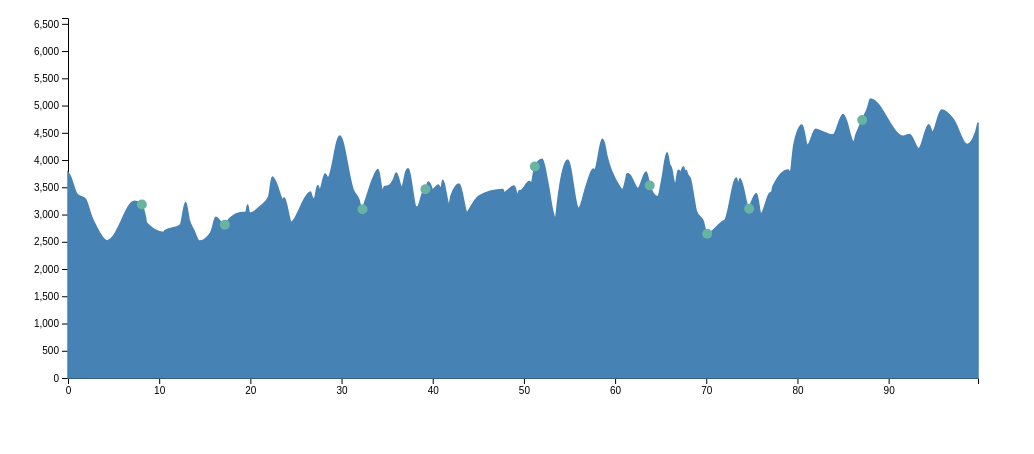
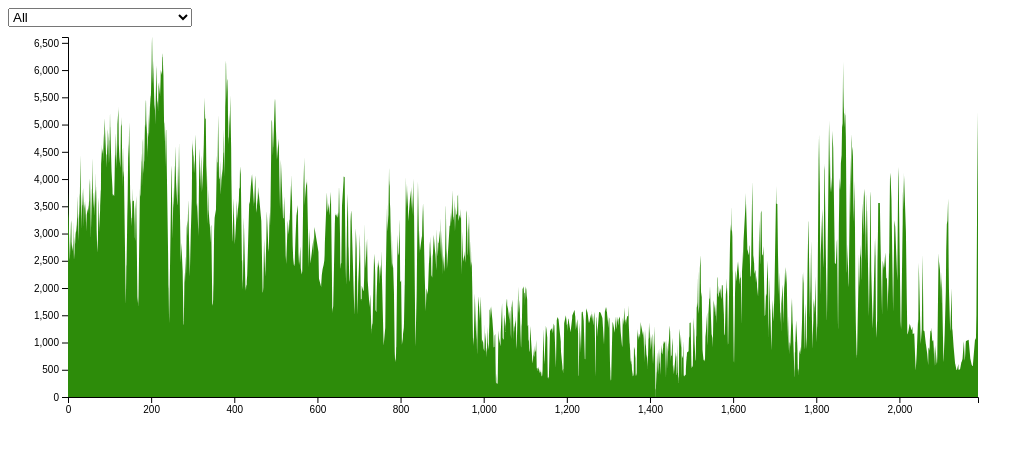
Before and after one commit to kitchensjn/trail-data-viz, a plain HTML site: page d3-charts/elevation.html in a window 1280 px wide. Shown: the whole page, without its empty margins (0-1034 px from the left). Drawn offline with nearby package versions, Linux system fonts and the light colour scheme.

Commit message:
Dropdown menu

```diff
--- a/d3-charts/elevation.html
+++ b/d3-charts/elevation.html
@@ -13,10 +13,26 @@
     </head>
 
     <body>
+
+        <select id="stateSelect"></select>
         <!-- Create a div where the graph will take place -->
         <div id="elevation"></div>
 
         <script>
+
+
+          var stateInfo = d3.csv("../data/AT-states.csv",
+            function(data) {
+              // add the options to the button
+              d3.select("#stateSelect")
+                .selectAll('myOptions')
+                .data(data)
+                .enter()
+                .append('option')
+                .text(function (d) { return d.State; }) // text showed in the menu
+                .attr("value", function (d) { return [d.Start, d.End]; }) // corresponding value returned by the button
+            }
+          )
 
           // set the dimensions and margins of the graph
           var margin = {top: 10, right: 30, bottom: 30, left: 60},
@@ -32,24 +48,45 @@
               .attr("transform",
                     "translate(" + margin.left + "," + margin.top + ")");
 
+          function tooltip(data) {
+
+            var Tooltip = d3.select("#elevation")
+              .append("div")
+              .style("opacity", 0)
+              .attr("class", "tooltip")
+              .style("background-color", "white")
+              .style("border", "solid")
+              .style("border-width", "2px")
+              .style("border-radius", "5px")
+              .style("padding", "5px")
+              .style("position", "absolute")
+
+              // Three function that change the tooltip when user hover / move / leave a cell
+              var mouseover = function(d) {
+                Tooltip
+                  .style("opacity", 1)
+              }
+              var mousemove = function(d) {
+                Tooltip
+                  .html(d.Desc + "<br>" + "Mile " + d.Rescaled + " / " + d.Elev + " feet")
+                  .style("left", (d3.mouse(this)[0]+70) + "px")
+                  .style("top", (d3.mouse(this)[1]) + "px")
+              }
+              var mouseleave = function(d) {
+                Tooltip
+                  .style("opacity", 0)
+              }
+          }
+
+
+
           //Read the data
           d3.csv("../data/AT-waypoints.csv",
-
-            /*
-            //When reading the csv, I must format variables:
-            function(d){
-              return { Mile : d.Mile, Elev : d.Elev }
-            },
-            */
-
 
 
             // Now I can use this dataset:
             function(data) {
 
-              data = data.filter(function(d) {
-                return +d.Rescaled >= 0 && d.Rescaled <= 100;
-              })
               highlight = data.filter(function(d) {
                 return d.Highlight != "";
               })
@@ -59,7 +96,7 @@
                 .domain([d3.min(data, function(d) { return +d.Rescaled; }), d3.max(data, function(d) { return +d.Rescaled; })])
                 //.domain([0, d3.max(data, function(d) { return +d.Rescaled; })])
                 .range([ 0, width ]);
-              svg.append("g")
+              var x_axis = svg.append("g")
                 .attr("transform", "translate(0," + height + ")")
                 .call(d3.axisBottom(x));
 
@@ -71,59 +108,58 @@
                 .call(d3.axisLeft(y));
 
               // Add the line
-              svg.append("path")
+              var elevation = svg.append("path")
                 .datum(data)
-                .attr("fill", "steelblue")
-                .attr("stroke", "steelblue")
-                .attr("stroke-width", 1.5)
+                .attr("fill", "#2D8C0A")
+                .attr("stroke", "#2D8C0A")
+                .attr("stroke-width", 0)
                 .attr("d", d3.area()
-                  .curve(d3.curveMonotoneX)
+                  //.curve(d3.curveMonotoneX)
                   .x(function(d) { return x(d.Rescaled) })
                   .y0(y(0))
                   .y1(function(d) { return y(d.Elev) })
                 )
 
 
-              var Tooltip = d3.select("#elevation")
-                .append("div")
-                .style("opacity", 0)
-                .attr("class", "tooltip")
-                .style("background-color", "white")
-                .style("border", "solid")
-                .style("border-width", "2px")
-                .style("border-radius", "5px")
-                .style("padding", "5px")
-                .style("position", "absolute")
+              tooltip(data);
 
-                // Three function that change the tooltip when user hover / move / leave a cell
-                var mouseover = function(d) {
-                  Tooltip
-                    .style("opacity", 1)
-                }
-                var mousemove = function(d) {
-                  Tooltip
-                    .html(d.Desc + "<br>" + "Mile " + d.Rescaled + " / " + d.Elev + " feet")
-                    .style("left", (d3.mouse(this)[0]+70) + "px")
-                    .style("top", (d3.mouse(this)[1]) + "px")
-                }
-                var mouseleave = function(d) {
-                  Tooltip
-                    .style("opacity", 0)
-                }
+              function update(range) {
+                range = range.split(",")
+                state_elevation = data.filter(function(d) {
+                  return +d.Rescaled >= +range[0] && d.Rescaled <= +range[1];
+                })
+                highlight = state_elevation.filter(function(d) {
+                  return d.Highlight != "";
+                })
 
-              svg
-                  .append("g")
-                  .selectAll("dot")
-                  .data(highlight)
-                  .enter()
-                  .append("circle")
-                    .attr("cx", function(d) { return x(d.Rescaled) } )
-                    .attr("cy", function(d) { return y(d.Elev) } )
-                    .attr("r", 5)
-                    .attr("fill", "#69b3a2")
-                    .on("mouseover", mouseover)
-                    .on("mousemove", mousemove)
-                    .on("mouseleave", mouseleave)
+                // Add X axis --> it is a date format
+                var x = d3.scaleLinear()
+                  .domain([d3.min(state_elevation, function(d) { return +d.Rescaled; }), d3.max(state_elevation, function(d) { return +d.Rescaled; })])
+                  //.domain([0, d3.max(data, function(d) { return +d.Rescaled; })])
+                  .range([ 0, width ]);
+                x_axis
+                  .attr("transform", "translate(0," + height + ")")
+                  .call(d3.axisBottom(x));
+
+                elevation
+                  .datum(state_elevation)
+                  .attr("d", d3.area()
+                    //.curve(d3.curveMonotoneX)
+                    .x(function(d) { return x(d.Rescaled) })
+                    .y0(y(0))
+                    .y1(function(d) { return y(d.Elev) })
+                  )
+
+                //tooltip(data);
+              }
+
+              // When the button is changed, run the updateChart function
+              d3.select("#stateSelect").on("change", function(d) {
+                // recover the option that has been chosen
+                var range = d3.select(this).property("value");
+                // run the updateChart function with this selected option
+                update(range);
+              })
 
           })
 
--- a/data/AT-states.csv
+++ b/data/AT-states.csv
@@ -1,4 +1,5 @@
 State,Start,End
+All,0.0,2189.1
 Georgia,0.0,78.5
 North Carolina,78.5,237.9
 North Carolina / Tennessee,237.9,393.1
```
